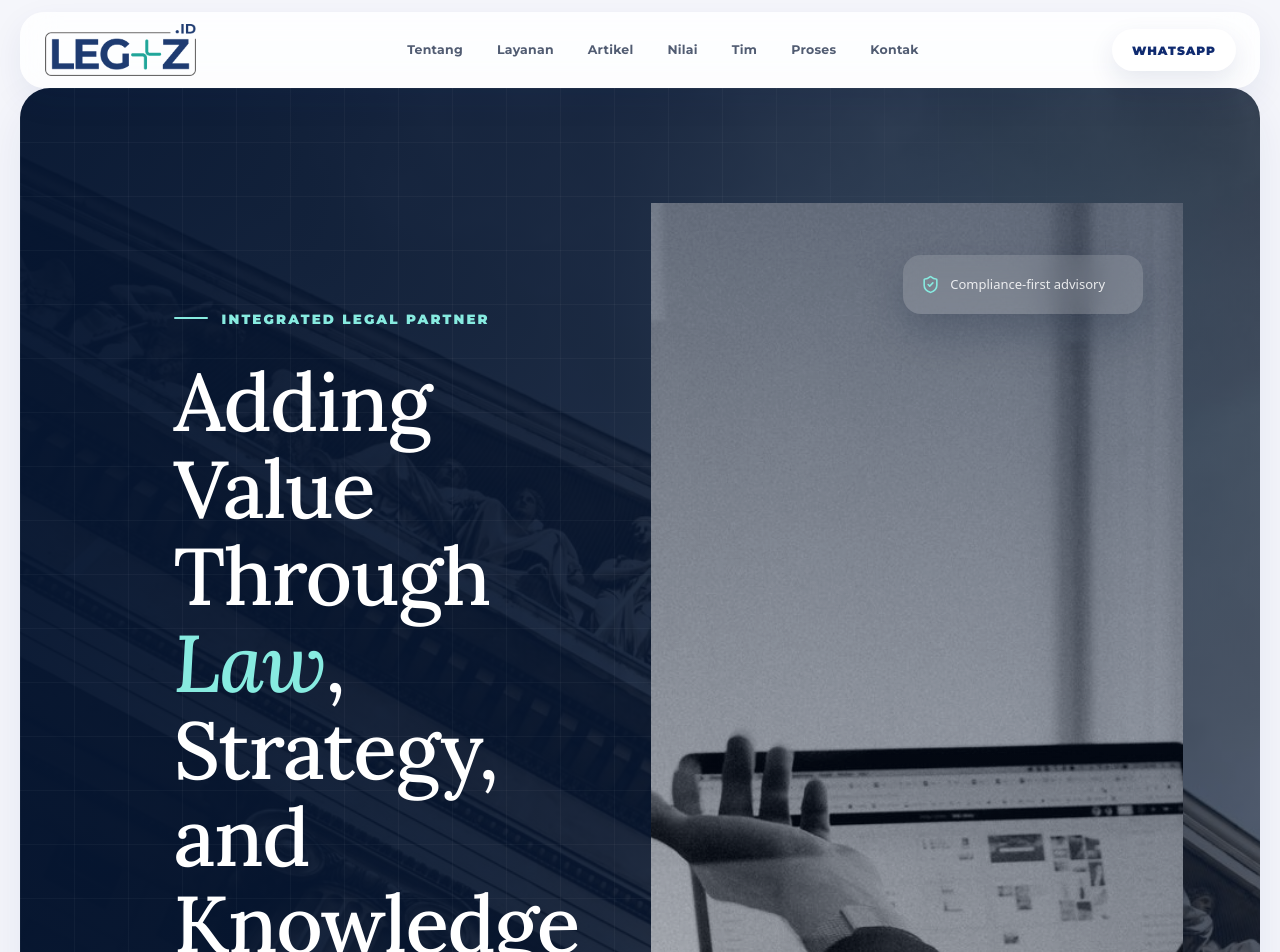
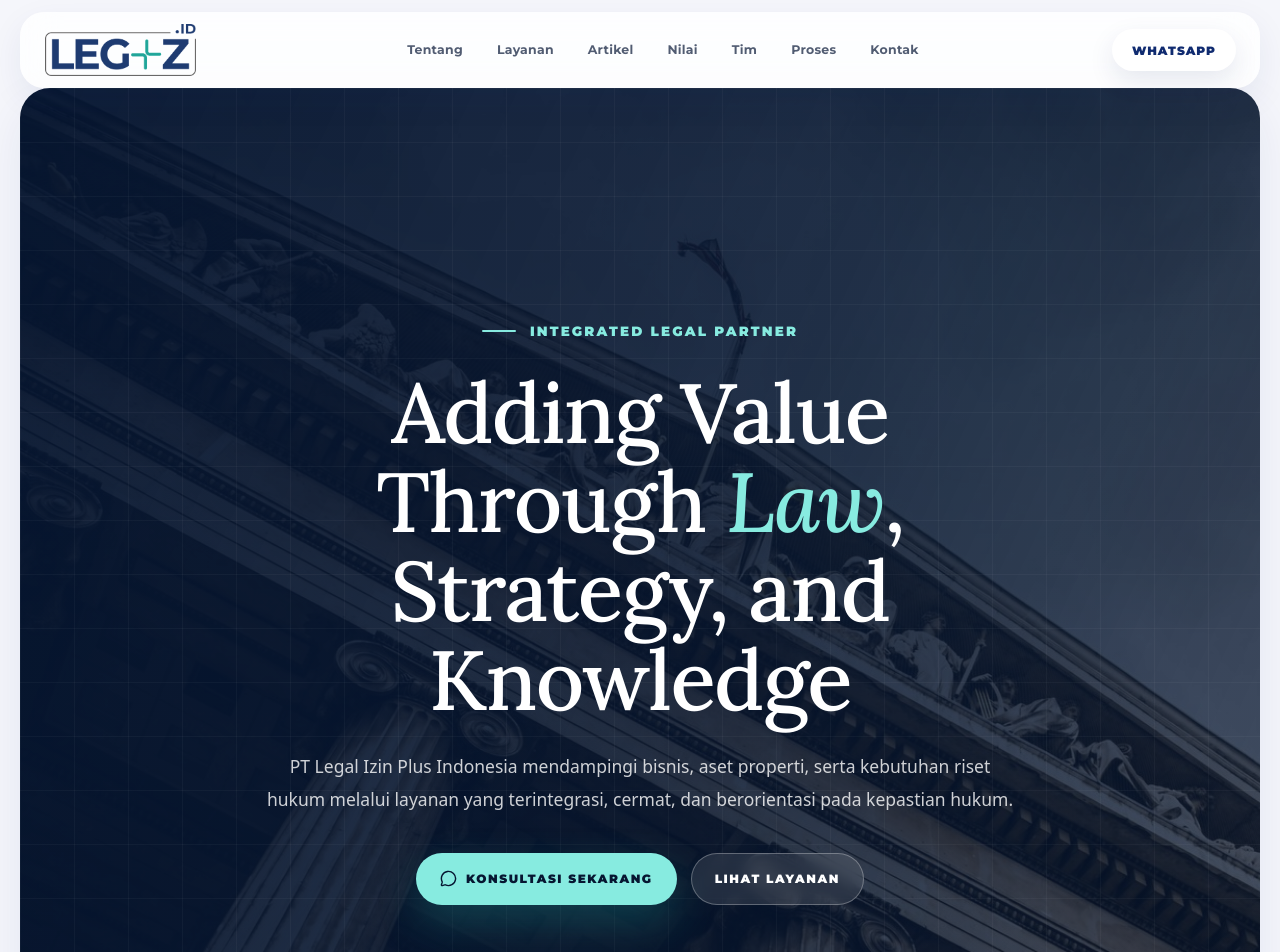
Before and after one commit to legizplus/legiz-website, a React (Vite) app: page / in a window 1280 px wide. Shown: the top 952 px of the page. Built offline with nearby package versions, Linux system fonts and the light colour scheme; a web font is replaced by a local one.

Commit message:
Landing: centered single-column hero with stats row (carirumah.cloud style)

```diff
--- a/src/main.jsx
+++ b/src/main.jsx
@@ -88,7 +88,6 @@ function Hero() {
   return (
     <section className="hero">
       <div className="hero-content">
-        <div>
         <p className="eyebrow">Integrated Legal Partner</p>
         <h1>Adding Value Through <em>Law</em>, Strategy, and Knowledge</h1>
         <p className="hero-lead">PT Legal Izin Plus Indonesia mendampingi bisnis, aset properti, serta kebutuhan riset hukum melalui layanan yang terintegrasi, cermat, dan berorientasi pada kepastian hukum.</p>
@@ -96,17 +95,12 @@ function Hero() {
           <a className="button primary" href="https://wa.me/6285156316951"><MessageCircle size={17} /> Konsultasi Sekarang</a>
           <Link className="button secondary" to="/layanan">Lihat Layanan</Link>
         </div>
-        </div>
         <div className="proof-grid" aria-label="Ringkasan perusahaan">
           <div><strong>2025</strong><span>Berdiri di Yogyakarta</span></div>
           <div><strong>3</strong><span>Unit layanan terintegrasi</span></div>
           <div><strong>ID</strong><span>Layanan digital seluruh Indonesia</span></div>
         </div>
       </div>
-      <aside className="hero-art" aria-label="Foto panel layanan hukum">
-        <div className="art-card"><ShieldCheck size={19}/><span>Compliance-first advisory</span></div>
-        <div className="hero-wordmark">LEGIZ.ID</div>
-      </aside>
     </section>
   );
 }
@@ -123,6 +117,10 @@ function HomePage() {
         <SectionHeader kicker="LEGIZ.ID" title="Mitra hukum terintegrasi untuk kebutuhan legal, properti, dan riset.">
           Website ini kini dipisahkan menjadi beberapa halaman agar informasi lebih mudah dibaca dan navigasi lebih jelas.
         </SectionHeader>
+        <figure className="section-photo clean-caption home-photo">
+          <img src={sectionImages.process} alt="Diskusi kerja profesional dalam proses pendampingan hukum" />
+          <figcaption><strong>Setiap tahapan didampingi dengan pendekatan yang cermat dan terukur.</strong></figcaption>
+        </figure>
         <div className="summary-grid">
           <Link to="/tentang"><span>01</span><strong>Tentang Kami</strong><small>Profil dan pendekatan LEGIZ.ID.</small></Link>
           <Link to="/layanan"><span>02</span><strong>Layanan</strong><small>Corporate, property, research & education.</small></Link>
--- a/src/styles.css
+++ b/src/styles.css
@@ -98,14 +98,14 @@ section { padding: var(--section-y) var(--section-x); }
 
 /* ── Hero ─────────────────────────────────────────────────────────────────── */
 .hero {
-  min-height: 700px;
+  min-height: 720px;
   display: grid;
-  grid-template-columns: minmax(0, 1.02fr) minmax(360px, .98fr);
+  place-items: center;
   color: white;
   border-radius: var(--radius-lg);
   background:
-    linear-gradient(90deg, rgba(6, 22, 49, .97) 0%, rgba(6, 22, 49, .9) 47%, rgba(6, 22, 49, .68) 100%),
-    radial-gradient(circle at 78% 15%, rgba(135, 235, 224, .2), transparent 26rem),
+    linear-gradient(115deg, rgba(6, 22, 49, .96) 0%, rgba(6, 22, 49, .88) 50%, rgba(6, 22, 49, .7) 100%),
+    radial-gradient(circle at 78% 15%, rgba(135, 235, 224, .16), transparent 26rem),
     url('/images/backgrounds/hero-courthouse.jpg') center / cover no-repeat;
   position: relative;
   isolation: isolate;
@@ -119,16 +119,19 @@ section { padding: var(--section-y) var(--section-x); }
   border-radius: inherit;
   background-image: linear-gradient(rgba(255, 255, 255, .035) 1px, transparent 1px), linear-gradient(90deg, rgba(255, 255, 255, .035) 1px, transparent 1px);
   background-size: 54px 54px;
-  mask-image: linear-gradient(90deg, #000 0%, #000 55%, transparent 92%);
 }
-.hero-content { padding: 96px var(--section-x) 64px; display: flex; flex-direction: column; justify-content: space-between; gap: 60px; }
-.eyebrow, .section-kicker { margin: 0; display: inline-flex; align-items: flex-start; gap: 14px; color: var(--teal-soft); font-family: var(--display); font-size: clamp(13px, 1.05vw, 15px); font-weight: 900; letter-spacing: .16em; line-height: 1.55; text-transform: uppercase; }
-.eyebrow::before, .section-kicker::before { content: ''; width: 34px; height: 2px; margin-top: .62em; border-radius: 2px; background: currentColor; }
-h1, h2, h3 { margin: 0; font-family: var(--serif); font-weight: 500; letter-spacing: var(--tracking-serif); }
-h1 { max-width: 14ch; margin-top: 28px; font-size: clamp(46px, 6.3vw, 82px); line-height: 1.08; text-wrap: balance; }
-h1 em { color: var(--teal-soft); }
-.hero-lead { max-width: 640px; margin: 28px 0 0; color: rgba(255, 255, 255, .8); font-size: 17.5px; line-height: 1.85; }
-.hero-actions { display: flex; flex-wrap: wrap; gap: 14px; margin-top: 38px; }
+.hero-content {
+  width: min(940px, 100%);
+  padding: 118px var(--section-x) 104px;
+  display: flex;
+  flex-direction: column;
+  align-items: center;
+  text-align: center;
+}
+.hero .eyebrow { justify-content: center; }
+.hero h1 { max-width: 22ch; margin: 26px auto 0; font-size: clamp(46px, 6.6vw, 84px); line-height: 1.06; }
+.hero-lead { max-width: 760px; margin: 26px auto 0; color: rgba(255, 255, 255, .8); font-size: 17.5px; line-height: 1.85; }
+.hero-actions { display: flex; flex-wrap: wrap; justify-content: center; gap: 14px; margin-top: 38px; }
 .hero-actions.center { justify-content: center; }
 .button {
   min-height: 52px;
@@ -148,47 +151,15 @@ h1 em { color: var(--teal-soft); }
 .button:hover { transform: translateY(-2px); }
 .button.primary { background: var(--teal-soft); color: var(--navy-900); box-shadow: 0 18px 40px rgba(32, 181, 166, .25); }
 .button.secondary { color: white; background: rgba(255, 255, 255, .1); backdrop-filter: blur(8px); box-shadow: inset 0 0 0 1px rgba(255, 255, 255, .28); }
-.proof-grid { display: grid; grid-template-columns: repeat(3, 1fr); gap: 14px; }
+.proof-grid { width: 100%; max-width: 820px; margin: 56px auto 0; display: grid; grid-template-columns: repeat(3, 1fr); gap: 16px; }
 .proof-grid div { padding: 24px; background: rgba(255, 255, 255, .08); backdrop-filter: blur(10px); border-radius: var(--radius-sm); }
 .proof-grid strong { display: block; color: var(--teal-soft); font-family: var(--serif); font-size: 36px; font-weight: 500; letter-spacing: var(--tracking-serif); }
 .proof-grid span { display: block; margin-top: 4px; color: rgba(255, 255, 255, .7); font-family: var(--display); font-size: 12px; font-weight: 600; }
-.hero-art {
- position: relative;
-  display: grid;
-  place-items: center;
-  min-height: 600px;
-  overflow: hidden;
-  padding: 56px;
-  background:
-    linear-gradient(200deg, rgba(6, 22, 49, .5) 0%, rgba(6, 22, 49, .12) 60%),
-    url('/images/backgrounds/process-meeting.jpg') center / cover no-repeat;
-}
-.hero-art::before {
-  content: '';
-  position: absolute;
-  inset: 0;
-  z-index: 1;
-  background: rgba(6, 22, 49, .12);
-}
-.hero-wordmark { position: absolute; right: -36px; bottom: 38px; z-index: 2; color: rgba(255, 255, 255, .07); font-family: var(--serif); font-size: clamp(82px, 10vw, 154px); font-style: italic; letter-spacing: -.045em; white-space: nowrap; }
-.art-card {
-  position: absolute;
-  z-index: 2;
-  top: 52px;
-  right: 40px;
-  width: 240px;
-  display: flex;
-  align-items: center;
-  gap: 10px;
-  padding: 18px;
-  background: rgba(255, 255, 255, .12);
-  backdrop-filter: blur(14px);
-  border-radius: var(--radius-sm);
-  color: rgba(255, 255, 255, .85);
-  font-size: 13px;
-  box-shadow: 0 18px 40px rgba(6, 22, 49, .25);
-}
-.art-card svg { color: var(--teal-soft); }
+
+.eyebrow, .section-kicker { margin: 0; display: inline-flex; align-items: flex-start; gap: 14px; color: var(--teal-soft); font-family: var(--display); font-size: clamp(13px, 1.05vw, 15px); font-weight: 900; letter-spacing: .16em; line-height: 1.55; text-transform: uppercase; }
+.eyebrow::before, .section-kicker::before { content: ''; width: 34px; height: 2px; margin-top: .62em; border-radius: 2px; background: currentColor; }
+h1, h2, h3 { margin: 0; font-family: var(--serif); font-weight: 500; letter-spacing: var(--tracking-serif); }
+h1 em { color: var(--teal-soft); }
 
 /* ── Section header ───────────────────────────────────────────────────────── */
 .section-header { display: grid; grid-template-columns: minmax(220px, .44fr) minmax(0, 1fr); align-items: start; gap: clamp(48px, 6.4vw, 92px); margin-bottom: clamp(54px, 6.5vw, 80px); }
@@ -234,7 +205,8 @@ h2 { max-width: 15ch; color: var(--navy-900); font-size: clamp(36px, 4.5vw, 60px
 blockquote { margin: 34px 0 0; padding: 30px 34px; border-radius: var(--radius-md); background: #eaf6f4; color: var(--navy-900); font-family: var(--serif); font-size: 25px; line-height: 1.36; box-shadow: inset 4px 0 0 var(--teal); }
 
 /* ── Home summary ─────────────────────────────────────────────────────────── */
-.home-summary { background: transparent; }
+.home-summary { background: var(--surface-soft); }
+.home-photo { margin: 0 auto 52px; }
 .summary-grid { display: grid; grid-template-columns: repeat(3, 1fr); gap: 26px; }
 .summary-grid a {
   min-height: 240px;
@@ -380,9 +352,8 @@ footer { width: min(1220px, calc(100% - 34px)); margin: 40px auto 0; padding: 30
 @media (max-width: 1030px) {
   .header { grid-template-columns: 1fr auto; top: 8px; }
   .desktop-nav { display: none; }
-  .hero { grid-template-columns: 1fr; min-height: auto; }
-  .hero-content { padding: 84px 36px 44px; }
-  .hero-art { min-height: 440px; }
+  .hero { min-height: auto; }
+  .hero-content { padding: 88px 36px 60px; }
   section { padding: 78px 36px; }
   .section-header, .about-grid { grid-template-columns: 1fr; }
   .section-header { gap: 26px; margin-bottom: 48px; }
@@ -405,13 +376,11 @@ footer { width: min(1220px, calc(100% - 34px)); margin: 40px auto 0; padding: 30
   .brand span { display: none; }
   .pill-link { min-height: 38px; padding: 0 13px; font-size: 10px; }
   .hero, .values, .contact { border-radius: 0; }
-  .hero-content { padding: 68px 22px 36px; gap: 44px; }
+  .hero-content { padding: 72px 22px 52px; }
   h1 { max-width: 11.5ch; margin-top: 22px; font-size: clamp(40px, 13vw, 58px); line-height: 1.1; letter-spacing: -.014em; }
   h2 { max-width: 13.5ch; font-size: clamp(33px, 10.4vw, 47px); line-height: 1.16; letter-spacing: -.01em; }
   .hero-lead { font-size: 15.5px; line-height: 1.82; }
   .proof-grid, .value-grid, .team-strip, .process-grid, .contact-grid, .article-grid { grid-template-columns: 1fr; }
-  .art-card { position: relative; inset: auto; width: 100%; margin-bottom: 20px; }
-  .hero-art { min-height: 380px; padding: 28px 20px; }
   section { padding: 64px 22px; }
   .section-header { margin-bottom: 40px; }
   .about-photo { min-height: 0; }
```
Lines whose indentation alone changed are shown as unchanged.
